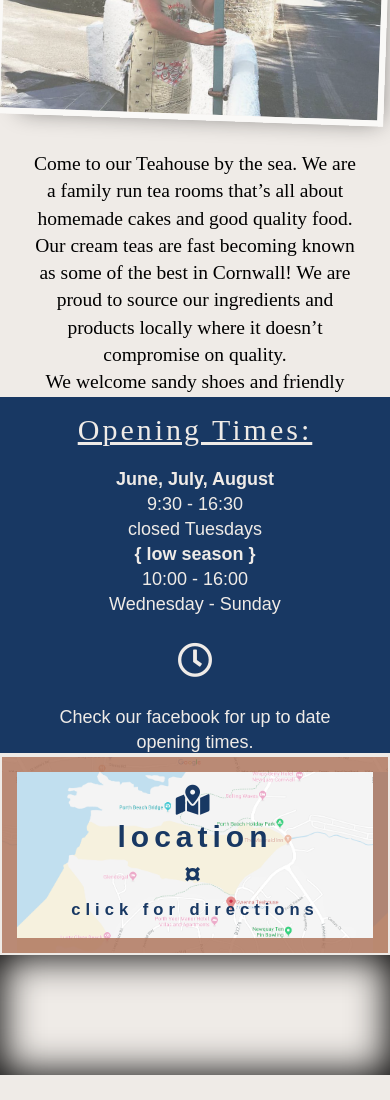
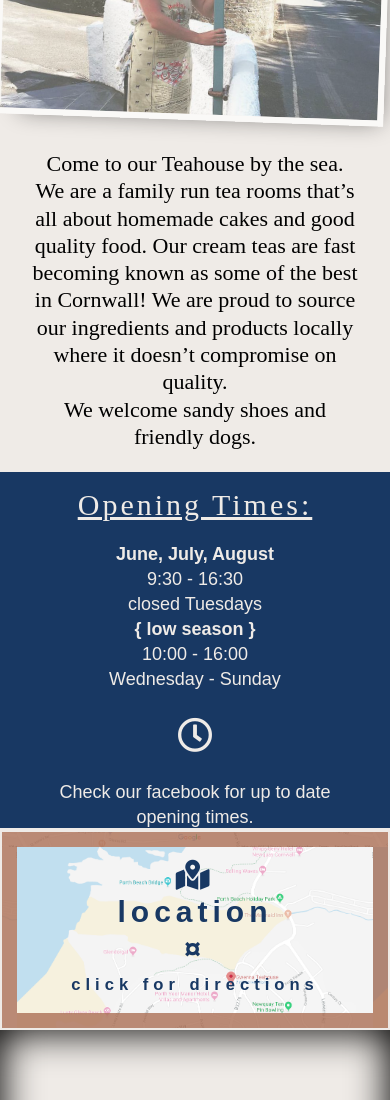
Before and after one commit to SandyWyper/Gwenna-Teahouse, a plain HTML site: page index.html in a window 390 px wide. Shown: the part 400-1500 px from the top of the page. Drawn offline with Linux system fonts and the light colour scheme; a web font is replaced by a local one.

Commit message:
welcome section edit

```diff
--- a/CSS/gwenna.css
+++ b/CSS/gwenna.css
@@ -782,7 +782,7 @@ footer {
 
     .wrapper {
         display: grid;
-        grid-template: 100vw 275px 185px 175px 200px 120px 350px 130px 300px 100vw 350px 300px 200px / 100%;
+        grid-template: 100vw 350px 185px 175px 200px 120px 350px 130px 300px 100vw 350px 300px 200px / 100%;
         grid-row-gap: 0;
     }
 
@@ -792,7 +792,7 @@ footer {
 
     .welcome {
         grid-area: 2 / 1 / 3 / 2;
-        font-size: 5vw;
+        font-size: 22px;
         line-height: 7vw;
     }
 
--- a/index.html
+++ b/index.html
@@ -173,7 +173,7 @@
             <img class="rellax para" src="images/cake&flowers.jpg" data-rellax-percentage="0.7" alt="cake and flowers">
         </div>
         <div class="para2box">
-            <img class="rellax para" src="images/walnut-cake.jpg" data-rellax-percentage="0.5" alt="walnut cake">
+            <img class="rellax para" src="images/walnut-cake.jpg" data-rellax-percentage="0.7" alt="walnut cake">
         </div>
         <div class="old-paint"></div>
     </div>
```
